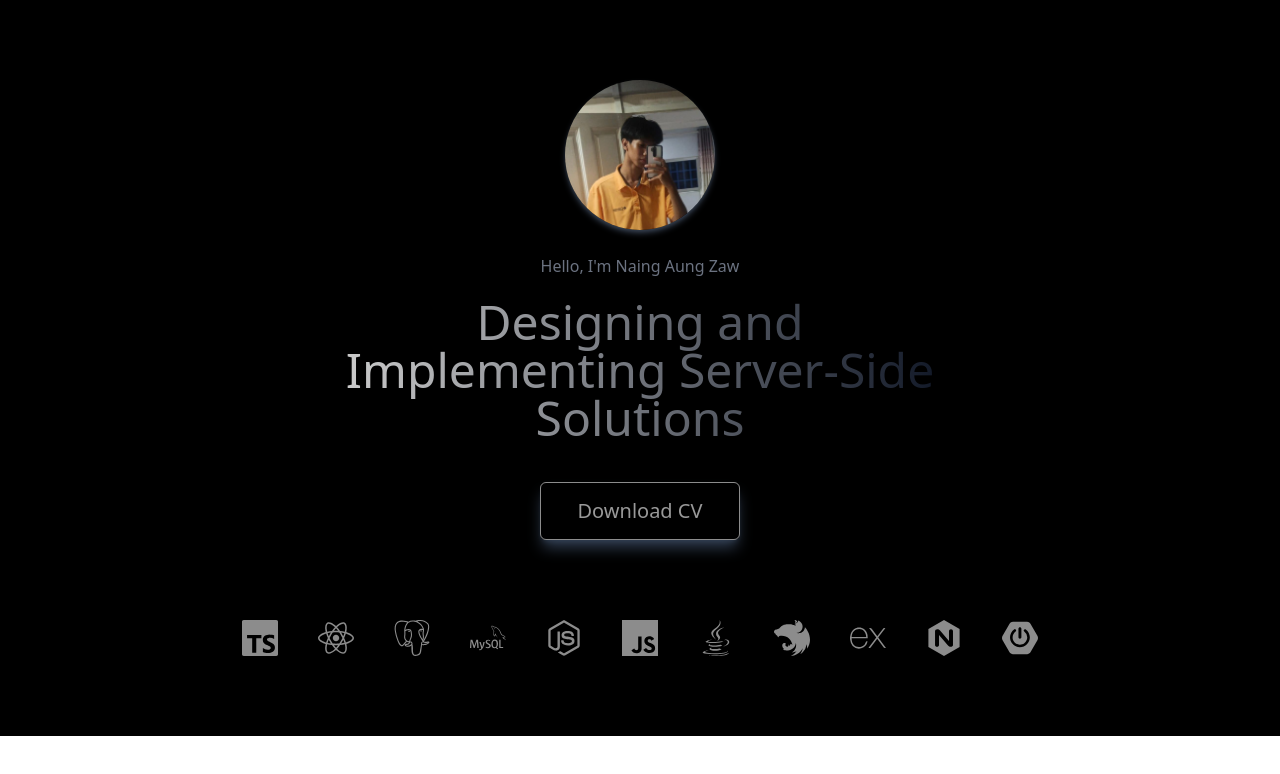
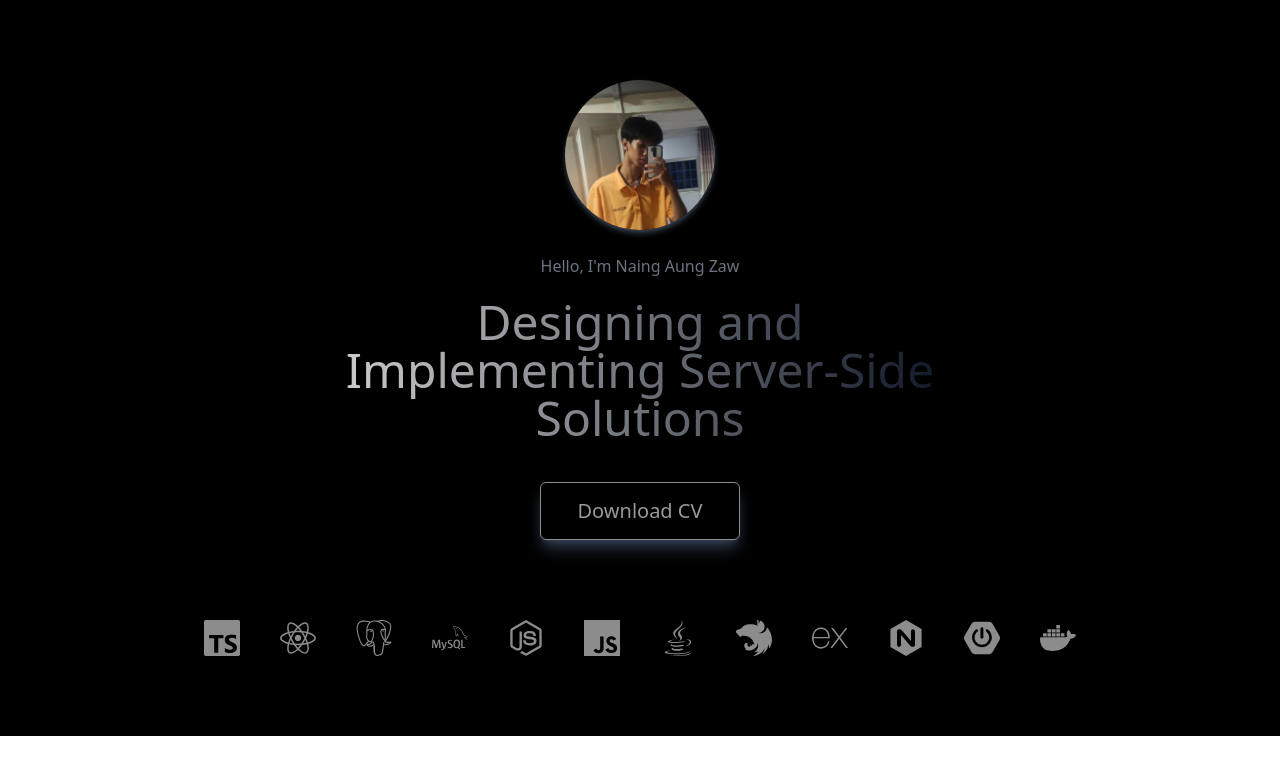
Before and after one commit to DevAdriam/Personal_Portfolio, a React (Vite) app: page /home in a window 1280 px wide. Shown: the top 774 px of the page. Built offline with nearby package versions, Linux system fonts and the light colour scheme.

Commit message:
feat(docker) : in multi carousel

```diff
--- a/src/layout/multiCarousel.tsx
+++ b/src/layout/multiCarousel.tsx
@@ -3,6 +3,7 @@ import { useEffect } from "react";
 import { FaNodeJs, FaReact } from "react-icons/fa";
 import { FaJava } from "react-icons/fa6";
 import {
+  SiDocker,
   SiExpress,
   SiJavascript,
   SiMysql,
@@ -73,6 +74,11 @@ const MultiCarousel = () => {
       color: "text-white/55 hover:text-green-400",
       delay: 3,
     },
+    {
+      language: <SiDocker />,
+      color: "text-white/55 hover:text-blue-400",
+      delay: 3.2,
+    },
   ];
 
   const cardVariants = {
```
Also changed, not shown: 1 other file (tests, documents, lock files or other folders).
